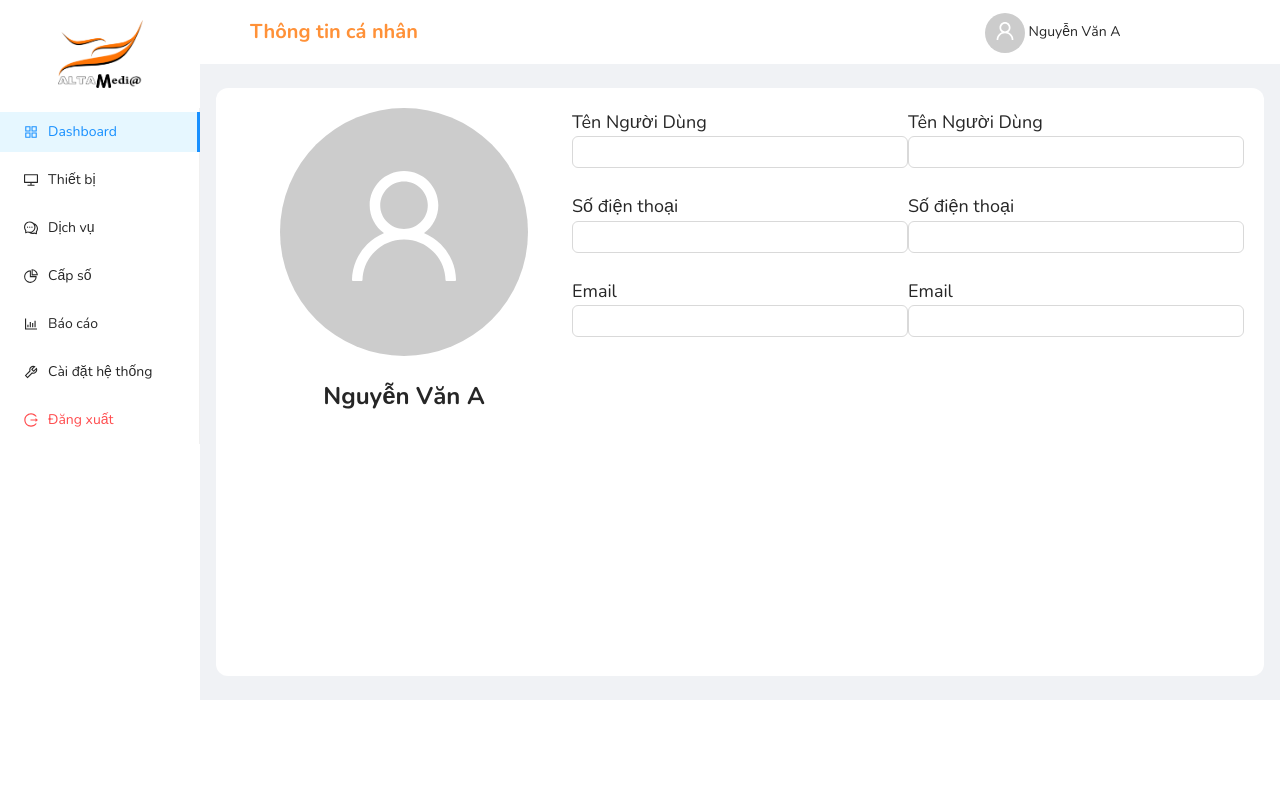
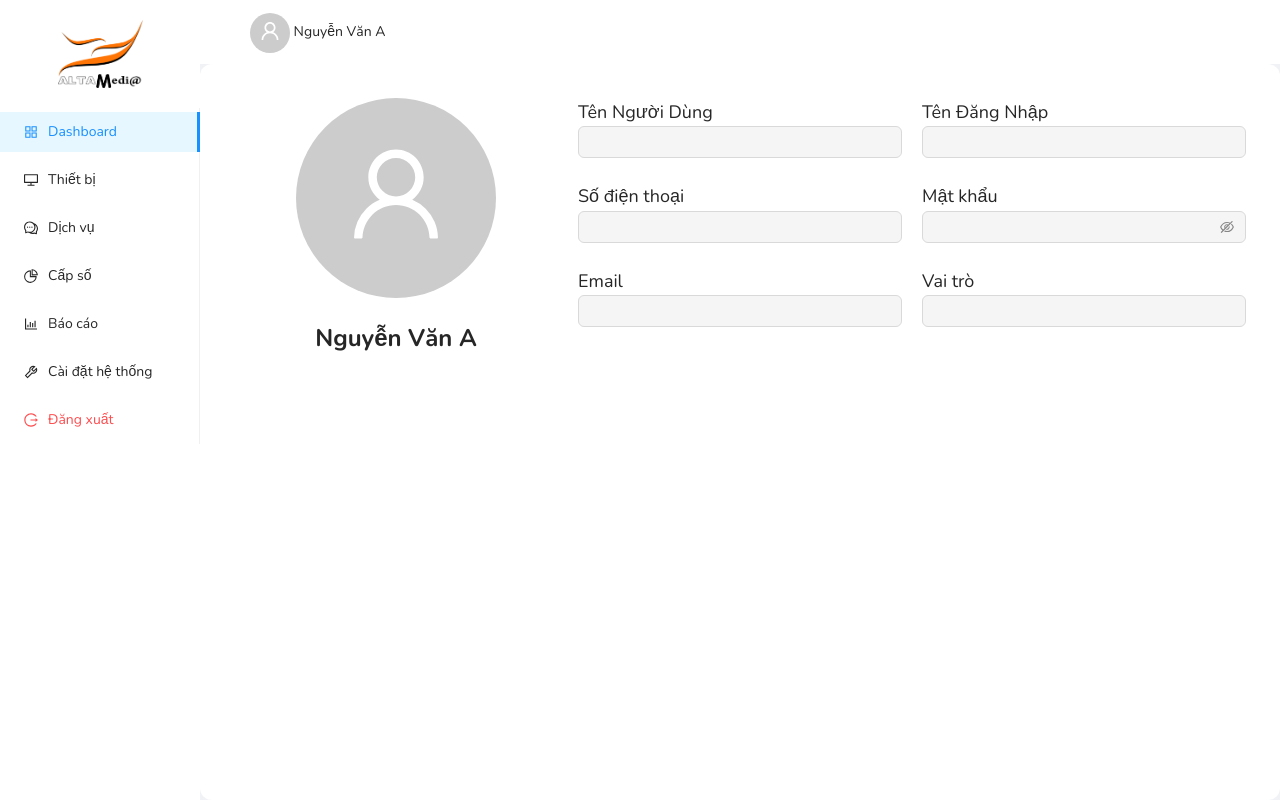
Before and after one commit to nguyenkhaphuong/AltaSoftwareQueuingSystem, a React (Vite) app: page /profile in a window 1280 px wide. Built offline with nearby package versions, Linux system fonts and the light colour scheme.

Commit message:
Update Nov 15, 2022

```diff
--- a/src/App.tsx
+++ b/src/App.tsx
@@ -1,40 +1,12 @@
 import { useEffect, useState } from "react";
 import { Routes, Route } from "react-router-dom";
-import auth from "./firebase";
+import { auth } from "./firebase";
 import ForgotPassword from "./pages/forgotPassword/ForgotPassword";
 import Login from "./pages/Login/Login";
 import Profile from "./pages/Profile/Profile";
 import ResetPassword from "./pages/resetPassword/ResetPassword";
 
-// import useDispatch and useSelector
-import { useAppDispatch, useAppSelector } from "./redux/hooks";
-
-//import slice
-import { addUser } from "./redux/slice/authSlice";
-import { RootState } from "./redux/store";
-
 function App() {
-  const { name, email, username, password, phone, role } = useAppSelector(
-    (state: RootState) => state.auth
-  );
-  const dispatch = useAppDispatch();
-
-  // const handleSignIn = () => {};
-
-  useEffect(() => {
-    dispatch(
-      addUser({
-        name: "Nguyen Kha Phuong",
-        email: "kha-phuong@gmail.com",
-        username: "khapuong1506",
-        password: "Khaphuong1506!",
-        phone: "84834402094",
-        role: "Front End Developer",
-      })
-    );
-  }, []);
-
-  console.log({ name, email, username, password, phone, role });
   return (
     <div style={{ backgroundColor: "#F7F7F7" }}>
       <Routes>
--- a/src/firebase.ts
+++ b/src/firebase.ts
@@ -1,6 +1,11 @@
 // Import the functions you need from the SDKs you need
 import { initializeApp } from "firebase/app";
-import { getAuth } from "firebase/auth";
+import {
+  getAuth,
+  onAuthStateChanged,
+  signInWithEmailAndPassword,
+  signOut,
+} from "firebase/auth";
 // TODO: Add SDKs for Firebase products that you want to use
 // https://firebase.google.com/docs/web/setup#available-libraries
 
@@ -16,8 +21,8 @@ const firebaseConfig = {
 };
 
 // Initialize Firebase
-const app = initializeApp(firebaseConfig);
+initializeApp(firebaseConfig);
 
 // Initialize Firebase Authentication
-const auth = getAuth(app);
-export default auth;
+const auth = getAuth();
+export { auth, onAuthStateChanged, signInWithEmailAndPassword, signOut };
--- a/src/pages/Login/Login.css
+++ b/src/pages/Login/Login.css
@@ -1,4 +1,5 @@
 .login-form {
+  width: 100%;
   max-width: 400px;
 }
 .login-form-forgot {
--- a/src/pages/Login/Login.tsx
+++ b/src/pages/Login/Login.tsx
@@ -1,4 +1,4 @@
-import React from "react";
+import React, { useEffect } from "react";
 import "./Login.css";
 // import Ant Design components
 import { Col, Row } from "antd";
@@ -7,27 +7,51 @@ import { Button, Form, Input } from "antd";
 import logo from "../../assets/logo.png";
 import login from "../../assets/group341.png";
 // import Firebase authentication
-import { getAuth, createUserWithEmailAndPassword } from "firebase/auth";
+import { onAuthStateChanged } from "firebase/auth";
+import { auth } from "../../firebase";
+// import useDispatch and useSelector
+import { useAppDispatch, useAppSelector } from "../../redux/hooks";
+
+//import slice
+import { setLogIn, setLogOut } from "../../redux/slice/authSlice";
+import { RootState } from "../../redux/store";
 
 export default function Login() {
-  // const auth = getAuth();
-  // createUserWithEmailAndPassword(auth, email, password)
-  //   .then((userCredential) => {
-  //     // Signed in
-  //     const user = userCredential.user;
-  //     // ...
-  //   })
-  //   .catch((error) => {
-  //     const errorCode = error.code;
-  //     const errorMessage = error.message;
-  //     // ..
-  //   });
+  const { username, password } = useAppSelector(
+    (state: RootState) => state.auth
+  );
+
+  const dispatch = useAppDispatch();
+
+  const handleLogIn = (e: React.FormEvent<HTMLInputElement>) => {
+    e.preventDefault();
+    useEffect(() => {
+      onAuthStateChanged(auth, (user) => {
+        if (user) {
+          // user is logged in, send the user's details to redux, store the current user in the state
+          dispatch(
+            setLogIn({
+              // username: user.username,
+              // password: user.password,
+            })
+          );
+        } else {
+          dispatch(setLogOut());
+        }
+      });
+    }, []);
+  };
+
+  const handleChange = (e: React.ChangeEvent<HTMLInputElement>) => {
+    e.preventDefault();
+    console.log(e.target.value);
+  };
   return (
     <div>
-      <Row>
+      <Row style={{ height: "100vh" }}>
         <Col
           xs={24}
-          lg={12}
+          md={12}
           xl={10}
           style={{
             padding: 20,
@@ -56,6 +80,7 @@ export default function Login() {
                   marginLeft: "auto",
                   marginRight: "auto",
                 }}
+                onFinish={handleLogIn}
               >
                 <Form.Item name="Username" rules={[{ required: true }]}>
                   <label htmlFor="username" style={{ fontSize: 18 }}>
@@ -66,6 +91,7 @@ export default function Login() {
                       style={{
                         borderRadius: "8px",
                       }}
+                      onChange={handleChange}
                     />
                   </label>
                 </Form.Item>
@@ -75,6 +101,7 @@ export default function Login() {
                     <Input.Password
                       size="large"
                       style={{ borderRadius: "8px" }}
+                      onChange={handleChange}
                     />
                   </label>
                 </Form.Item>
@@ -110,26 +137,23 @@ export default function Login() {
         </Col>
         <Col
           xs={24}
-          lg={12}
+          md={12}
           xl={14}
           style={{
             backgroundColor: "#fff",
             padding: 20,
-            display: "flex",
           }}
         >
           <div className="container">
             <img
               style={{
-                display: "block",
                 marginLeft: "auto",
                 marginRight: "auto",
-                marginTop: 45,
                 maxWidth: 900,
               }}
               src={login}
               alt="Alta Software"
-              width="85%"
+              width="95%"
             />
           </div>
         </Col>
--- a/src/pages/Profile/Profile.css
+++ b/src/pages/Profile/Profile.css
@@ -7,6 +7,7 @@
   background: #fff !important;
 }
 .form-input {
-  max-width: 384px;
+  width: 28%;
+  max-width: 380px;
   max-height: 44px;
 }
--- a/src/pages/Profile/Profile.tsx
+++ b/src/pages/Profile/Profile.tsx
@@ -17,10 +17,8 @@ const { Sider, Content, Header } = Layout;
 
 const Profile: React.FC = () => (
   <>
-    <Layout>
-      <Sider
-        style={{ backgroundColor: "#fff", width: "200px", height: "700px" }}
-      >
+    <Layout style={{ height: "100vh" }}>
+      <Sider style={{ backgroundColor: "#fff" }}>
         <div className="img-logo">
           <img
             style={{
@@ -79,39 +77,24 @@ const Profile: React.FC = () => (
       </Sider>
       <Layout className="site-layout">
         <Header className="site-layout-background">
-          <Row>
-            <Col span={18}>
-              <p
-                style={{ color: "#FF9138", fontSize: "20px", fontWeight: 700 }}
-              >
-                Thông tin cá nhân
-              </p>
-            </Col>
-            <Col span={6}>
-              <div>
-                <Avatar size={40} icon={<UserOutlined />}></Avatar> Nguyễn Văn A
-              </div>
-            </Col>
-          </Row>
+          <Avatar size={40} icon={<UserOutlined />}></Avatar> Nguyễn Văn A
         </Header>
         <Content
           className="site-layout-background"
           style={{
-            margin: "24px 16px",
-            padding: 20,
-            minHeight: 280,
+            padding: 24,
             borderRadius: "12px",
           }}
         >
           <Row>
-            <Col span={8}>
+            <Col xl={8} style={{ padding: 10 }}>
               <Avatar
                 style={{
                   marginLeft: "auto",
                   marginRight: "auto",
                   display: "block",
                 }}
-                size={248}
+                size={{ xs: 108, sm: 115, md: 128, lg: 180, xl: 200, xxl: 248 }}
                 icon={<UserOutlined />}
               ></Avatar>
               <br />
@@ -125,7 +108,7 @@ const Profile: React.FC = () => (
                 Nguyễn Văn A
               </h1>
             </Col>
-            <Col span={8}>
+            <Col xl={8} style={{ padding: 10 }}>
               <Form>
                 <Form.Item name="Name">
                   <label htmlFor="name" style={{ fontSize: 18 }}>
@@ -136,6 +119,7 @@ const Profile: React.FC = () => (
                       style={{
                         borderRadius: "6px",
                       }}
+                      disabled
                     />
                   </label>
                 </Form.Item>
@@ -146,6 +130,7 @@ const Profile: React.FC = () => (
                       className="form-input"
                       type="number"
                       style={{ borderRadius: "6px" }}
+                      disabled
                     />
                   </label>
                 </Form.Item>
@@ -156,42 +141,46 @@ const Profile: React.FC = () => (
                       className="form-input"
                       type="email"
                       style={{ borderRadius: "6px" }}
+                      disabled
                     />
                   </label>
                 </Form.Item>
               </Form>
             </Col>
-            <Col span={8}>
+            <Col xl={8} style={{ padding: 10 }}>
               <Form>
-                <Form.Item name="Name">
-                  <label htmlFor="name" style={{ fontSize: 18 }}>
-                    Tên Người Dùng
+                <Form.Item name="Username">
+                  <label htmlFor="username" style={{ fontSize: 18 }}>
+                    Tên Đăng Nhập
                     <Input
                       className="form-input"
                       type="text"
                       style={{
                         borderRadius: "6px",
                       }}
+                      disabled
                     />
                   </label>
                 </Form.Item>
-                <Form.Item name="Phone">
-                  <label htmlFor="phone" style={{ fontSize: 18 }}>
-                    Số điện thoại
-                    <Input
+                <Form.Item name="Password">
+                  <label htmlFor="password" style={{ fontSize: 18 }}>
+                    Mật khẩu
+                    <Input.Password
                       className="form-input"
-                      type="number"
+                      type="password"
                       style={{ borderRadius: "6px" }}
+                      disabled
                     />
                   </label>
                 </Form.Item>
-                <Form.Item name="Email">
-                  <label htmlFor="email" style={{ fontSize: 18 }}>
-                    Email
+                <Form.Item name="Role">
+                  <label htmlFor="role" style={{ fontSize: 18 }}>
+                    Vai trò
                     <Input
                       className="form-input"
-                      type="email"
+                      type="text"
                       style={{ borderRadius: "6px" }}
+                      disabled
                     />
                   </label>
                 </Form.Item>
--- a/src/pages/forgotPassword/ForgotPassword.tsx
+++ b/src/pages/forgotPassword/ForgotPassword.tsx
@@ -9,11 +9,21 @@ import { useNavigate } from "react-router-dom";
 
 export default function ForgotPassword() {
   const navigate = useNavigate();
+
+  const handleSubmit = (e: React.FormEvent<HTMLInputElement>) => {
+    e.preventDefault();
+  };
+
+  const handleChange = (e: React.ChangeEvent<HTMLInputElement>) => {
+    e.preventDefault();
+    console.log(e.target.value);
+  };
   return (
     <div>
-      <Row>
+      <Row style={{ height: "100vh" }}>
         <Col
           xs={24}
+          md={12}
           xl={10}
           style={{
             padding: 20,
@@ -41,6 +51,7 @@ export default function ForgotPassword() {
                   marginLeft: "auto",
                   marginRight: "auto",
                 }}
+                onFinish={handleSubmit}
               >
                 <p
                   style={{
@@ -60,17 +71,22 @@ export default function ForgotPassword() {
                       style={{
                         borderRadius: "8px",
                       }}
+                      onChange={handleChange}
                     />
                   </label>
                 </Form.Item>
-                <Form.Item
-                  style={{ marginTop: "48px" }}
-                  wrapperCol={{ span: 0, offset: 1 }}
+                <Form.Item style={{ marginTop: "48px" }}>
+                  <Row
+                    style={{ marginLeft: "1.5em" }}
+                    justify="space-evenly"
+                    align="middle"
                   >
+                    <Col span={12}>
                       <Button
                         type="default"
                         style={{
-                      width: "162px",
+                          width: "90%",
+                          maxWidth: "162px",
                           height: "40px",
                           borderRadius: "8px",
                           backgroundColor: "#F7F7F7",
@@ -78,8 +94,6 @@ export default function ForgotPassword() {
                           color: "#FF9138",
                           justifySelf: "center",
                           fontWeight: 700,
-                      marginLeft: 8,
-                      marginRight: 24,
                         }}
                         onClick={() => navigate("/")}
                         htmlType="submit"
@@ -87,9 +101,12 @@ export default function ForgotPassword() {
                       >
                         Huỷ
                       </Button>
+                    </Col>
+                    <Col span={12}>
                       <Button
                         style={{
-                      width: "162px",
+                          width: "90%",
+                          maxWidth: "162px",
                           height: "40px",
                           borderRadius: "8px",
                           backgroundColor: "#FF9138",
@@ -103,6 +120,8 @@ export default function ForgotPassword() {
                       >
                         Tiếp tục
                       </Button>
+                    </Col>
+                  </Row>
                 </Form.Item>
               </Form>
             </div>
@@ -110,20 +129,18 @@ export default function ForgotPassword() {
         </Col>
         <Col
           xs={24}
+          md={12}
           xl={14}
           style={{
             backgroundColor: "#fff",
             padding: 20,
-            display: "flex",
           }}
         >
           <div className="container">
             <img
               style={{
-                display: "block",
                 marginLeft: "auto",
                 marginRight: "auto",
-                marginTop: 100,
                 maxWidth: 900,
               }}
               src={forgotPassword}
--- a/src/pages/resetPassword/ResetPassword.tsx
+++ b/src/pages/resetPassword/ResetPassword.tsx
@@ -7,11 +7,20 @@ import logo from "../../assets/logo.png";
 import forgotPassword from "../../assets/forgotpassword.png";
 
 export default function ResetPassword() {
+  const handleSubmit = (e: React.FormEvent<HTMLInputElement>) => {
+    e.preventDefault();
+  };
+
+  const handleChange = (e: React.ChangeEvent<HTMLInputElement>) => {
+    e.preventDefault();
+    console.log(e.target.value);
+  };
   return (
     <div>
-      <Row>
+      <Row style={{ height: "100vh" }}>
         <Col
           xs={24}
+          md={12}
           xl={10}
           style={{
             padding: 20,
@@ -40,6 +49,7 @@ export default function ResetPassword() {
                   marginLeft: "auto",
                   marginRight: "auto",
                 }}
+                onFinish={handleSubmit}
               >
                 <p
                   style={{
@@ -59,6 +69,7 @@ export default function ResetPassword() {
                       style={{
                         borderRadius: "8px",
                       }}
+                      onChange={handleChange}
                     />
                   </label>
                 </Form.Item>
@@ -71,6 +82,7 @@ export default function ResetPassword() {
                       style={{
                         borderRadius: "8px",
                       }}
+                      onChange={handleChange}
                     />
                   </label>
                 </Form.Item>
@@ -100,6 +112,7 @@ export default function ResetPassword() {
         </Col>
         <Col
           xs={24}
+          md={12}
           xl={14}
           style={{
             backgroundColor: "#fff",
--- a/src/redux/slice/authSlice.ts
+++ b/src/redux/slice/authSlice.ts
@@ -1,28 +1,28 @@
-import { createSlice, PayloadAction } from "@reduxjs/toolkit";
+import { createSlice } from "@reduxjs/toolkit";
 
 export interface AuthState {
-  name: string;
-  email: string;
-  username: string;
-  password: string;
-  phone?: number;
-  role: string;
+  name: string | null;
+  email: string | null;
+  username: string | null;
+  password: string | null;
+  phone?: number | null;
+  role: string | null;
 }
 
 const initialState: AuthState = {
-  name: "",
-  email: "",
-  username: "",
-  password: "",
-  phone: 0,
-  role: "",
+  name: null,
+  email: null,
+  username: null,
+  password: null,
+  phone: undefined,
+  role: null,
 };
 
 export const authSlice = createSlice({
   name: "user",
   initialState,
   reducers: {
-    addUser: (state, action) => {
+    setActiveUser: (state, action) => {
       state.name = action.payload.name;
       state.email = action.payload.email;
       state.username = action.payload.username;
@@ -30,17 +30,21 @@ export const authSlice = createSlice({
       state.phone = action.payload.phone;
       state.role = action.payload.role;
     },
-    logOut: (state) => {
-      state.name = "";
-      state.email = "";
-      state.username = "";
-      state.password = "";
-      state.phone = 0;
-      state.role = "";
+    setLogIn: (state, action) => {
+      state.username = action.payload.username;
+      state.password = action.payload.password;
+    },
+    setLogOut: (state) => {
+      state.name = null;
+      state.email = null;
+      state.username = null;
+      state.password = null;
+      state.phone = null;
+      state.role = null;
     },
   },
 });
 
-export const { addUser, logOut } = authSlice.actions;
+export const { setActiveUser, setLogIn, setLogOut } = authSlice.actions;
 
 export default authSlice.reducer;
```
Lines whose indentation alone changed are shown as unchanged.
